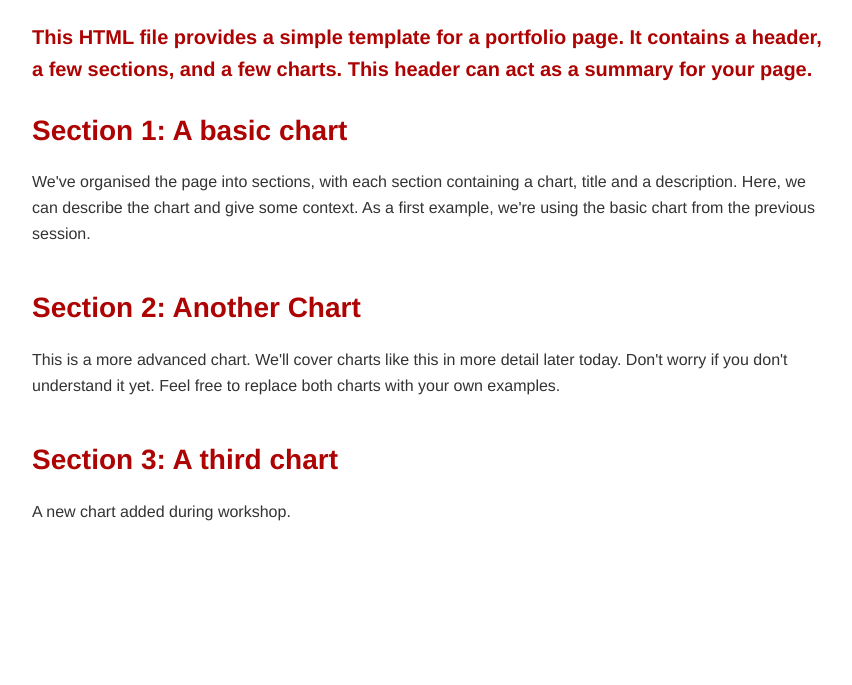
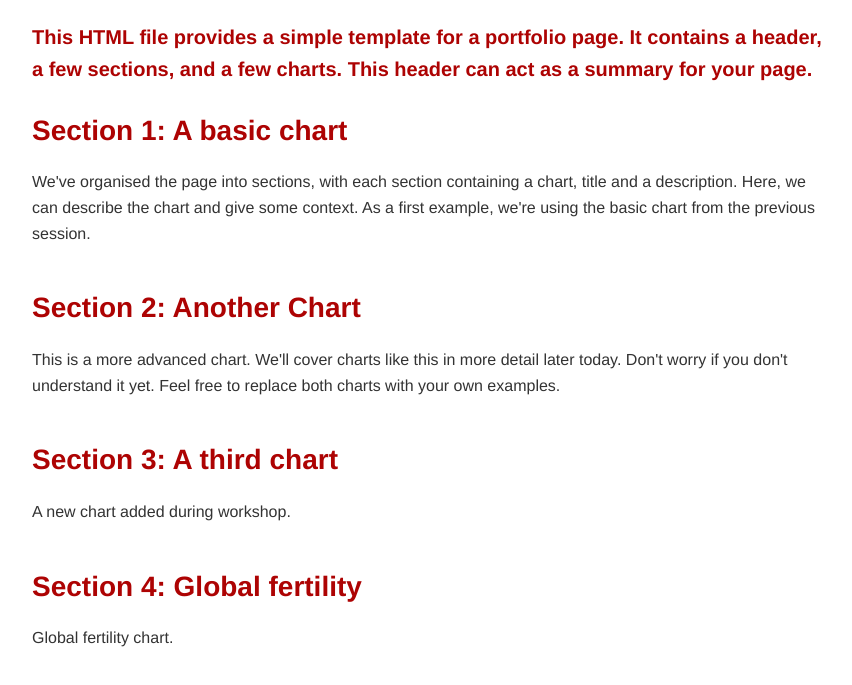
Before and after one commit to MobenaHMT/MobenaHMT.github.io, a plain HTML site: page index.html in a window 1280 px wide. Shown: the part 177-862 px from the top of the page, without its empty margins (208-1060 px from the left). Before the commit the page ends 800 px from the top, so only its background shows below. Drawn offline with Linux system fonts and the light colour scheme; a script that the page names is missing.

Commit message:
Update index.html

```diff
--- a/index.html
+++ b/index.html
@@ -81,6 +81,18 @@
       <figure id="Location3"></figure> <!-- we give it an id so we can put a vega-lite graph here with VegaEmbed -->
   </section>
 
+
+
+  <section>
+    <div class="chart-description"> <!-- global fertility chart -->
+        <h2>Section 4: Global fertility</h2>
+        <p> <!-- This is a paragraph, it's the main way to display text on a web page -->
+           Global fertility chart.
+        </p>
+    </div>
+    <figure id="Location4"></figure> <!-- we give it an id so we can put a vega-lite graph here with VegaEmbed -->
+</section>
+
     <!-- Do you want to add more sections? -->
         <!-- Try copying pasting the section above -->
         <!-- You'll need to change the id of the figure "<figure id="Location3"... -->
@@ -94,10 +106,12 @@
         var figure_1_spec = "s2_chart1.json"; // We're storing the URL of the graph we want to display in a variable
         var figure_2_spec = "https://raw.githubusercontent.com/EconomicsObservatory/courses/main/2/s2_chart2.json";
         var figure_3_spec = "MyFirstECOChart.json";
+        var figure_4_spec = "GlobalFertilityRate.json";
 
         vegaEmbed('#Location1', figure_1_spec) // We're using the vegaEmbed function to put a graph in the element with id figure_1
         vegaEmbed('#Location2', figure_2_spec)
         vegaEmbed('#Location3', figure_3_spec)
+        vegaEmbed('#Location4', figure_4_spec)
 
         // Do you want to add more graphs?
         // try defining a new variable for figure_3_spec, adding VegaEmbed for Location3, and adding a new section in the HTML
@@ -108,5 +122,3 @@
     </script>
 
 </body>
-
-</html>
```
